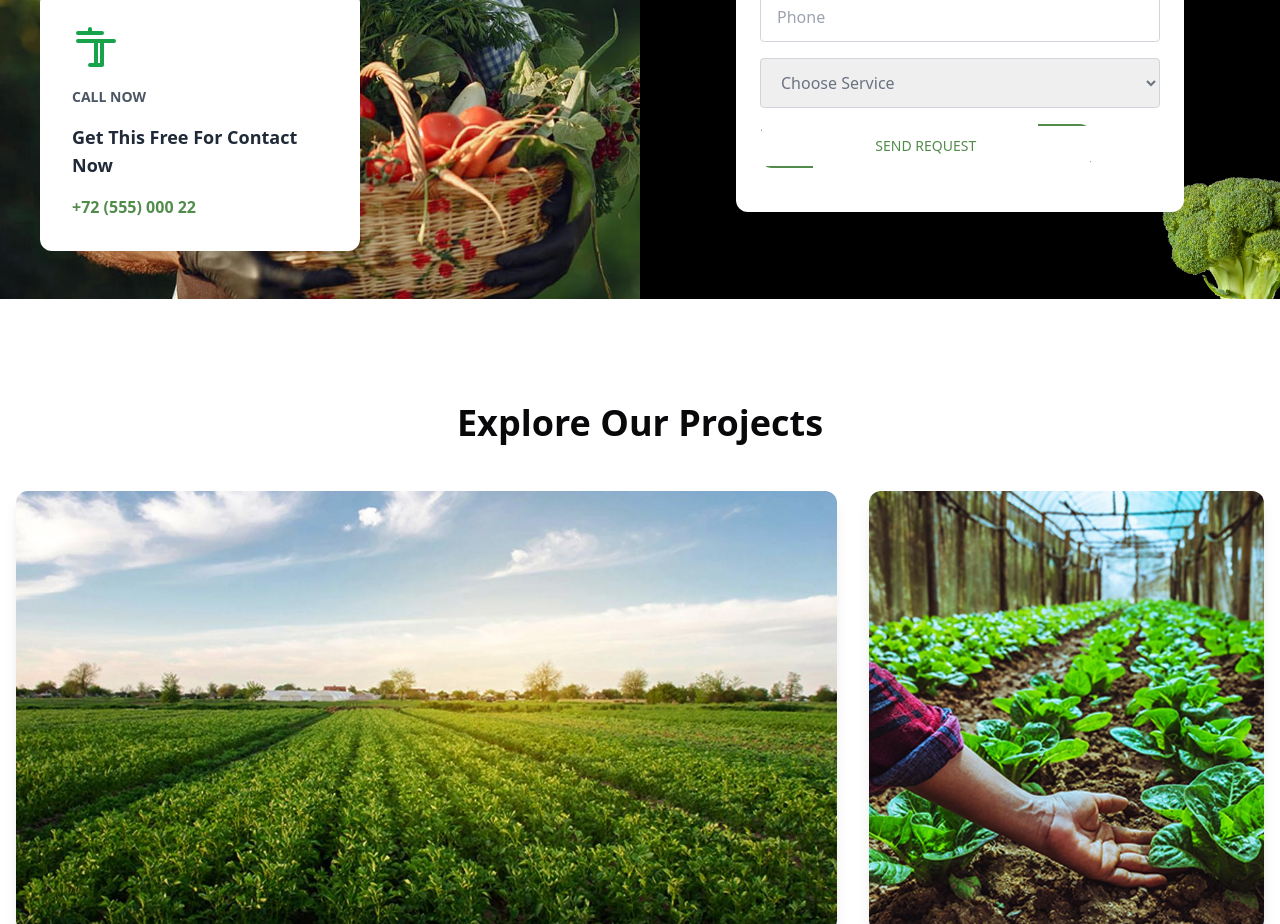
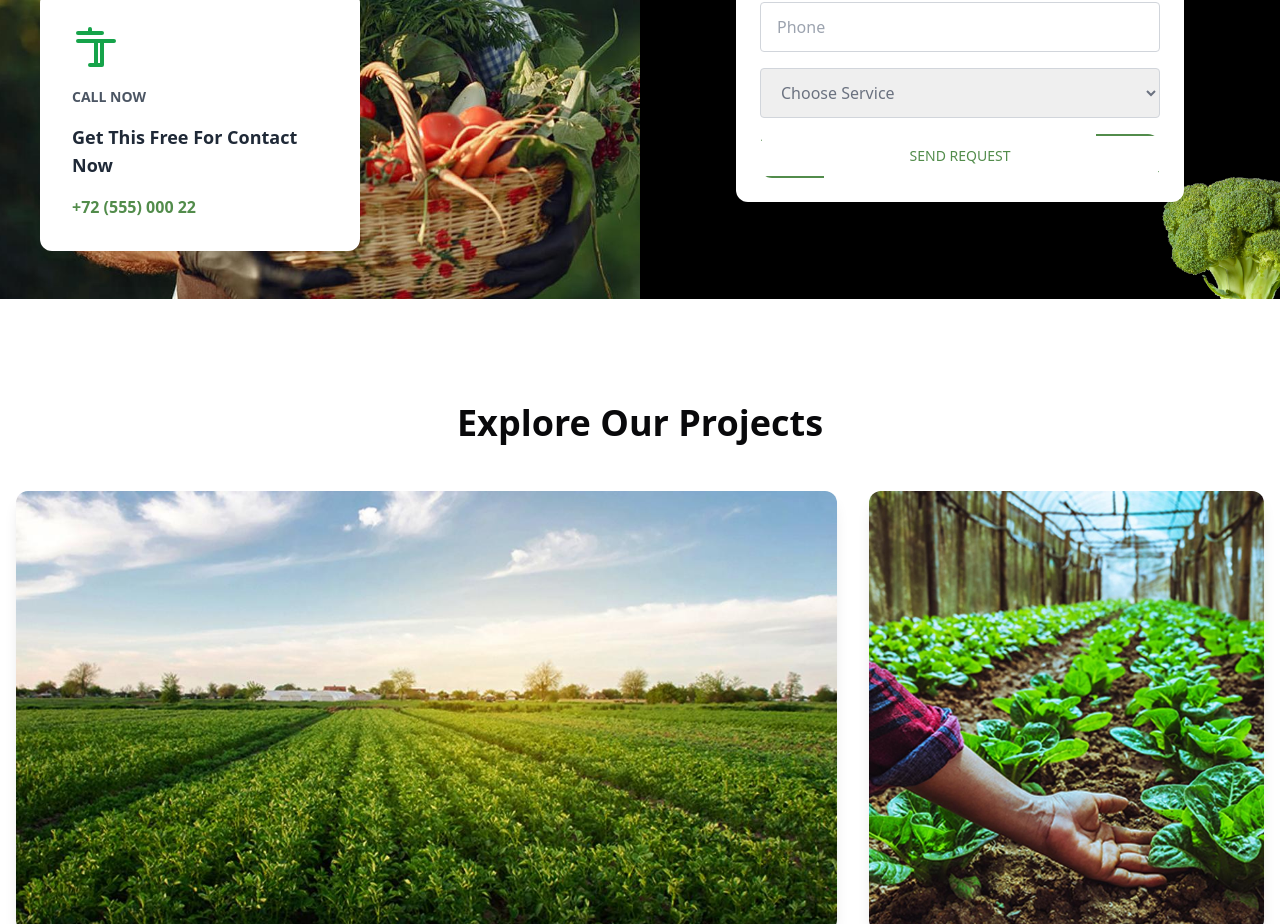
Before and after one commit to IntegerAlex/kisaancall, a Next.js app: page / in a window 1280 px wide. Shown: the part 3860-4784 px from the top of the page. Built offline with nearby package versions, Linux system fonts and the light colour scheme.

Commit message:
animation fix

```diff
--- a/src/components/AboutUsSection.tsx
+++ b/src/components/AboutUsSection.tsx
@@ -82,7 +82,6 @@ const AboutUsSection = () => {
                         <span className="alefox-btn__item"></span>
                         <span className="relative z-10">ABOUT MORE</span>
                       </Button>
-
                     </div>
               <div className="w-full md:max-w-[213px] border border-gray-200 rounded-lg overflow-hidden">
                 <div className="relative group">
--- a/src/components/ContactFormSection.tsx
+++ b/src/components/ContactFormSection.tsx
@@ -2,7 +2,7 @@
 
 import React from 'react';
 import Image from 'next/image';
-import { Play } from 'lucide-react';
+  //import { Play } from 'lucide-react';
 import { Button } from './ui/button';
 
 const ContactFormSection: React.FC = () => {
@@ -126,9 +126,6 @@ const ContactFormSection: React.FC = () => {
                         <span className="alefox-btn__item"></span>
                         <span className="relative z-10">SEND REQUEST</span>
                       </Button>
-                      <button className="ripple-button relative w-16 h-16 rounded-full border border-white text-white backdrop-blur-sm flex items-center justify-center">
-                      <Play className="w-6 h-6 z-10" />
-                      </button>
                     </div>
             </form>
           </div>
```
